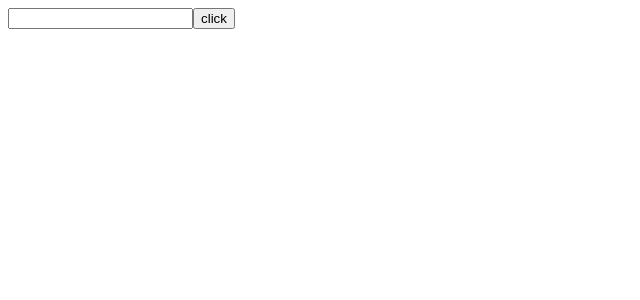
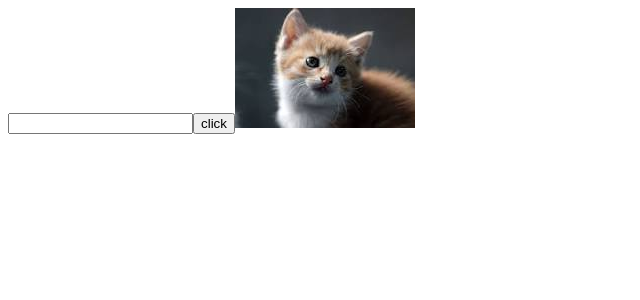
Before and after one commit to kimgh06/nodedb, a React (Create React App) app: page / in a window 1280 px wide. Shown: the top 300 px of the page, without its empty margins (0-640 px from the left). Built offline with nearby package versions, Linux system fonts and the light colour scheme.

Commit message:
크롤링 잘 됐는지 확인할 이미지 첨부

```diff
--- a/src/App.js
+++ b/src/App.js
@@ -1,6 +1,7 @@
 import axios from "axios";
 import { useState } from "react";
 import { BrowserRouter, Route, Routes, useParams, useSearchParams } from "react-router-dom";
+import cat from './download.jpg';
 
 function App() {
   return (
@@ -23,6 +24,7 @@ function A() { // eslint-disable-next-line
     {pr.get('id') && pr.get('id').toString()}
     <input onChange={e => setText(e.target.value)} />
     <button onClick={e => setPr(`?id=${text}`)}>click</button>
+    <img src={cat} alt='cat' />
   </div>;
 }
 // eslint-disable-next-line
```
Also changed, not shown: src/download.jpg (added).
